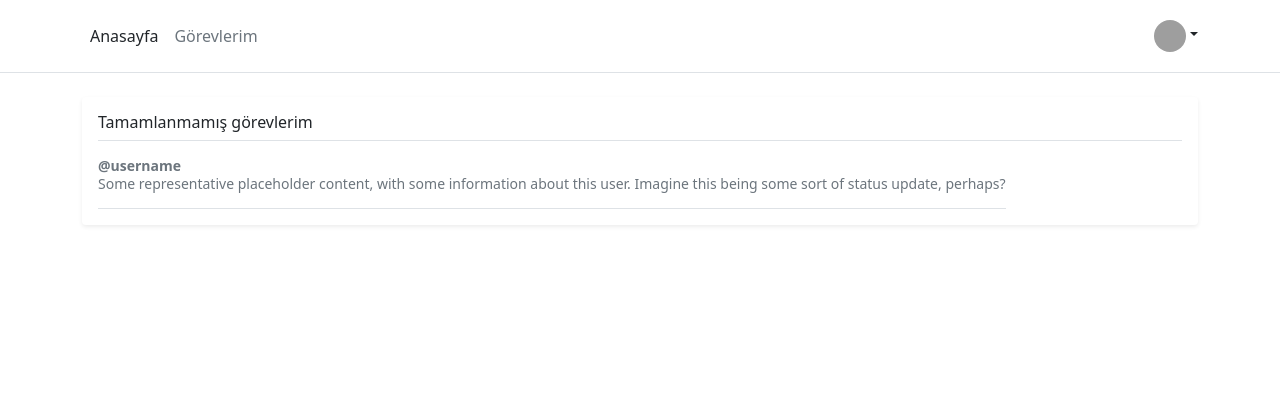
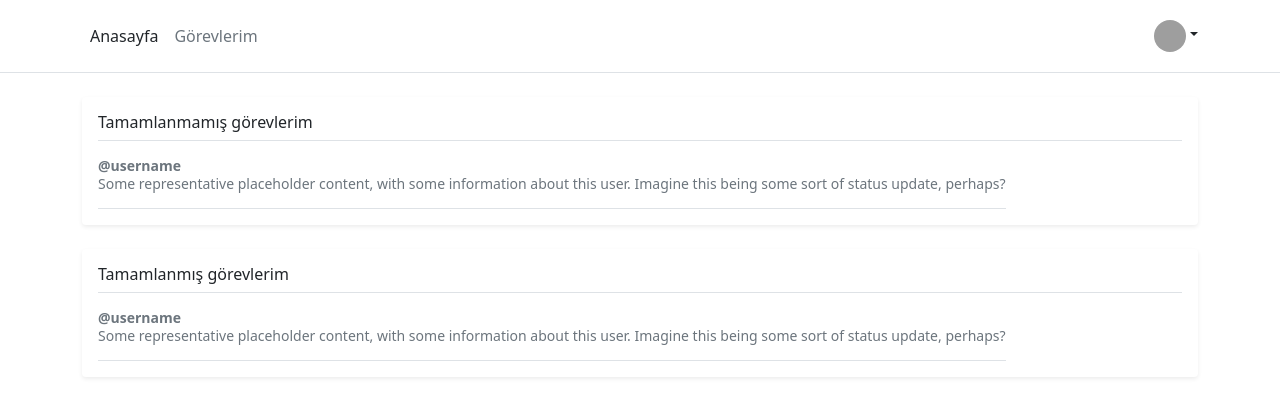
Before and after one commit to hamdiituu/task-manager-with-react, a React (Create React App) app: page / in a window 1280 px wide. Shown: the top 400 px of the page. Built offline with nearby package versions, Linux system fonts and the light colour scheme; grey boxes are pictures that could not be loaded.

Commit message:
home tasks card add

```diff
--- a/src/pages/Home/Home.jsx
+++ b/src/pages/Home/Home.jsx
@@ -11,6 +11,13 @@ function Home(params) {
           return <TaskItem key={index} />;
         })}
       />
+      <Card
+        isLoading={false}
+        title={"Tamamlanmış görevlerim"}
+        content={tasks.map((t, index) => {
+          return <TaskItem key={index} />;
+        })}
+      />
     </>
   );
 }
```
